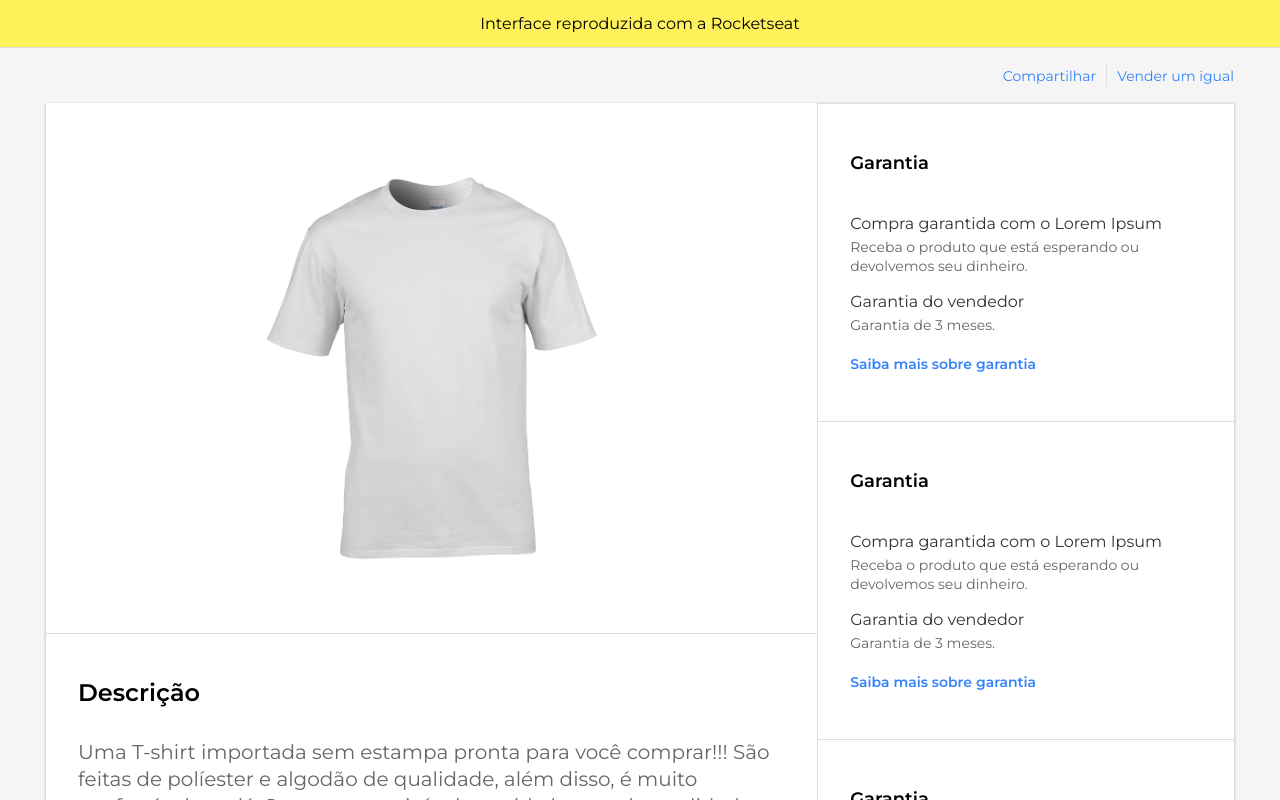
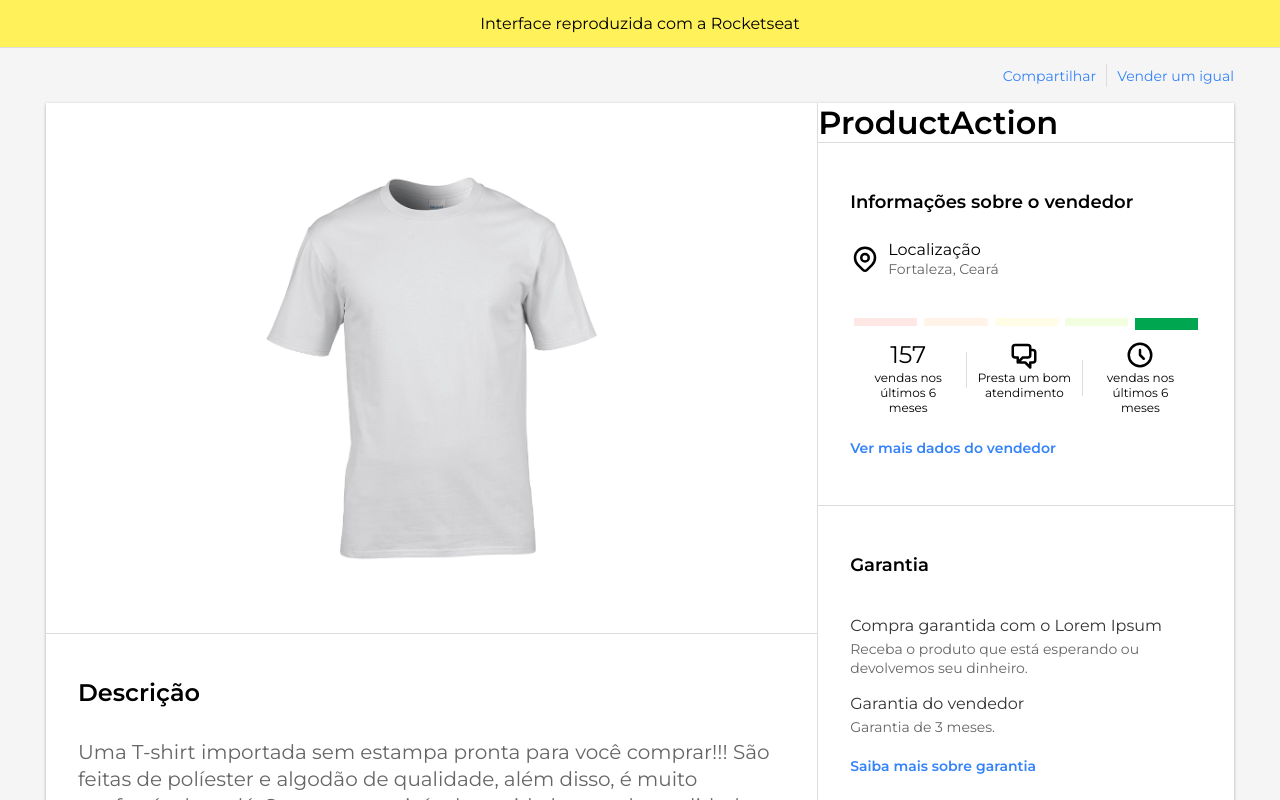
Before and after one commit to r3nanp/mercadolivre-clone, a React (Create React App) app: page / in a window 1280 px wide. Shown: the top 800 px of the page. Built offline with nearby package versions, Linux system fonts and the light colour scheme; the HTML template or start-up script is replaced by a standard one.

Commit message:
chore: seller info done

```diff
--- a/src/components/Layout/styles.ts
+++ b/src/components/Layout/styles.ts
@@ -6,4 +6,11 @@
   max-width: 1220px;
   margin: 0 auto;
   padding: 0 16px;
+
+  @media(max-width: 768px) {
+    display: flex;
+    flex-direction: column;
+    width: 100vw;
+    height: 100%;
+  }
 `;
--- a/src/components/Product/index.tsx
+++ b/src/components/Product/index.tsx
@@ -12,6 +12,9 @@
   Section,
   Description,
 } from './styles';
+
+import SellerInfo from '../SellerInfo';
+import ProductAction from '../ProductAction';
 
 const Product: React.FC = () => {
   return (
@@ -35,8 +38,8 @@
         </Column>
 
         <Column>
-          {/* <ProductAction />
-          <SellerInfo /> */}
+          <ProductAction />
+          <SellerInfo />
 
           <WarrantySection />
           <WarrantySection />
--- /dev/null
+++ b/src/components/ProductAction/index.tsx
@@ -0,0 +1,13 @@
+import React from 'react';
+
+import { Container } from './styles';
+
+const ProductAction: React.FC = () => {
+  return (
+    <Container>
+      <h1>ProductAction</h1>
+    </Container>
+  );
+};
+
+export default ProductAction;
--- /dev/null
+++ b/src/components/ProductAction/styles.ts
@@ -0,0 +1,5 @@
+import styled from 'styled-components';
+
+export const Container = styled.div`
+
+`;
--- /dev/null
+++ b/src/components/SellerInfo/index.tsx
@@ -0,0 +1,66 @@
+import React from 'react';
+
+import {
+  Container,
+  Title,
+  LocationCard,
+  LocationIcon,
+  ReputationCard,
+  ReputationThermometer,
+  ReputationRow,
+  SupportIcon,
+  ClockIcon,
+  More
+} from './styles';
+
+const SellerInfo: React.FC = () => {
+  return (
+    <Container>
+      <Title>Informações sobre o vendedor</Title>
+
+      <LocationCard>
+        <LocationIcon />
+
+        <div>
+          <p>Localização</p>
+
+          <strong>Fortaleza, Ceará</strong>
+        </div>
+      </LocationCard>
+
+      <ReputationCard>
+        <ReputationThermometer>
+          <li />
+          <li />
+          <li />
+          <li />
+          <li className="active" />
+        </ReputationThermometer>
+
+        <ReputationRow>
+          <div>
+            <strong>157</strong>
+            <span>vendas nos últimos 6 meses</span>
+          </div>
+          <div>
+            <strong>
+              <SupportIcon />
+            </strong>
+            <span>Presta um bom atendimento</span>
+          </div>
+
+          <div>
+            <strong>
+              <ClockIcon />
+            </strong>
+            <span>vendas nos últimos 6 meses</span>
+          </div>
+        </ReputationRow>
+      </ReputationCard>
+
+      <More href="#">Ver mais dados do vendedor</More>
+    </Container>
+  );
+};
+
+export default SellerInfo;
--- /dev/null
+++ b/src/components/SellerInfo/styles.ts
@@ -0,0 +1,149 @@
+import styled, { css } from 'styled-components';
+
+import {
+  HiOutlineLocationMarker,
+  HiOutlineChatAlt2,
+  HiOutlineClock,
+} from 'react-icons/hi';
+
+export const Container = styled.div`
+  padding: 48px 32px;
+  display: flex;
+  flex-direction: column;
+  border-top: 1px solid var(--color-border);
+`;
+
+export const Title = styled.div`
+  font-size: 18px;
+  font-weight: 600;
+  margin-bottom: 20px;
+`;
+
+export const LocationCard = styled.div`
+  display: flex;
+  align-items: center;
+  padding: 7px 0;
+
+  > div {
+    margin-left: 8px;
+
+    > p {
+      font-size: 16px;
+    }
+
+    > strong {
+      font-size: 14px;
+      font-weight: normal;
+      color: var(--color-gray);
+    }
+  }
+`;
+
+export const ReputationCard = styled.div`
+  margin-top: 33px;
+  display: flex;
+  flex-direction: column;
+  align-items: center;
+`;
+
+export const ReputationThermometer = styled.ol`
+  list-style: none;
+
+  width: 100%;
+  display: grid;
+  grid-template-columns: repeat(5, 1fr);
+  grid-gap: 7px;
+  padding: 0 4px;
+
+  > li {
+    width: 100%;
+    height: 8px;
+
+    &:nth-child(1) {
+      background: var(--reputation-1);
+    }
+    &:nth-child(2) {
+      background: var(--reputation-2);
+    }
+    &:nth-child(3) {
+      background: var(--reputation-3);
+    }
+    &:nth-child(4) {
+      background: var(--reputation-4);
+    }
+    &:nth-child(5) {
+      background: var(--reputation-5);
+    }
+
+    &.active {
+      height: 12px;
+    }
+  }
+`;
+
+export const ReputationRow = styled.div`
+  margin-top: 10px;
+  display: flex;
+  align-items: flex-start;
+
+  > div {
+    width: 33%;
+    padding: 0 10px;
+
+    display: flex;
+    flex-direction: column;
+    align-items: center;
+
+    text-align: center;
+
+    > strong {
+      font-size: 24px;
+      font-weight: normal;
+      height: 30px;
+    }
+
+    > span {
+      font-size: 12px;
+    }
+
+    position: relative;
+
+    & + div {
+      &::before {
+        content: '';
+        position: absolute;
+        left: 0;
+        top: 50%;
+        transform: translateY(-50%);
+        height: 36px;
+        border-left: 1px solid var(--color-border);
+      }
+    }
+  }
+`;
+
+export const More = styled.a`
+  margin-top: 24px;
+  color: var(--color-blue);
+
+  font-size: 14px;
+  font-weight: 600;
+  text-decoration: none;
+`;
+
+const iconCSS = css`
+  width: 30px;
+  height: 30px;
+`;
+
+export const LocationIcon = styled(HiOutlineLocationMarker)`
+  ${iconCSS}
+`;
+
+export const SupportIcon = styled(HiOutlineChatAlt2)`
+  ${iconCSS}
+`;
+
+export const ClockIcon = styled(HiOutlineClock)`
+  ${iconCSS}
+`;
```
